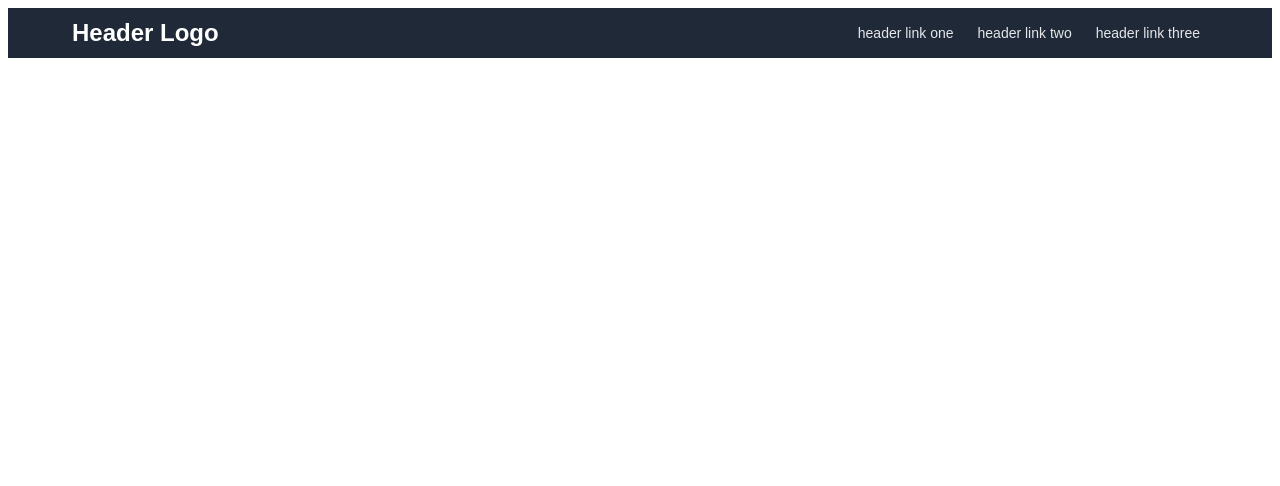
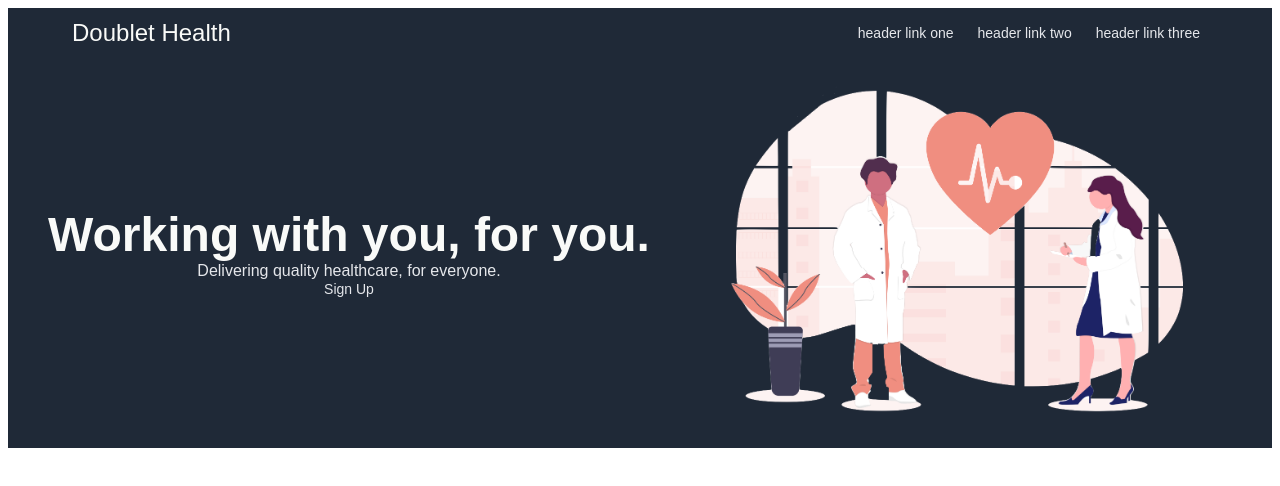
Before and after one commit to schmitzhugen/landing_page, a plain HTML site: page index.html in a window 1280 px wide. Drawn offline with Linux system fonts and the light colour scheme.

Commit message:
added basic canvas

```diff
--- a/index.html
+++ b/index.html
@@ -4,12 +4,13 @@
     <meta charset="UTF-8">
     <meta http-equiv="X-UA-Compatible" content="IE=edge">
     <meta name="viewport" content="width=device-width, initial-scale=1.0">
-    <title>Flex Header</title>
+    <title>Doublet Health</title>
     <link rel="stylesheet" href="styles.css">
   </head>
+
   <body>
-    <div class="header">
-      <div class="logo">Header Logo</div>
+    <div class="header"> <!-- this is the main section for the nav bar -->
+      <div class="logo">Doublet Health</div>
       <div class="right-links">
         <ul>
           <li><a href="#">header link one</a></li>
@@ -20,5 +21,17 @@
         </ul>
       </div>
     </div>
+
+    <div class="canvas"> <!-- this is the main section for canvas -->
+      <div class="canvas-left">
+        <div class = "title-1 heroPrimary">Working with you, for you.</div>
+        <div class = "paragraph-1 heroSecondary">Delivering quality healthcare, for everyone.</div>
+        <div class = "signup button"><a href ="./signup.html">Sign Up</a></div>
+      </div>
+      <div class = "canvas-image">
+        <img src="./images/cover-1.png">
+      </div>
+    </div>
+
   </body>
 </html>
--- a/styles.css
+++ b/styles.css
@@ -1,3 +1,43 @@
+/* styles */
+
+.heroPrimary {
+  font-family: sans-serif;
+  font-size: 48px;
+  font-weight: bolder;
+  color: #F9FAF8;
+}
+
+.heroSecondary {
+  font-family: sans-serif;
+  font-weight: 18px;
+  color: #E5E7EB;
+}
+
+.button {
+  font-family: sans-serif;
+  color: #3882F6;
+}
+
+.infoHeader {
+  font-family: sans-serif;
+  color: #1F2937;
+  font-size: 36px;
+  font-weight: bolder;
+}
+
+.quoteBack {
+  background: #E5E7EB;
+}
+
+.quoteText {
+  font-family: sans-serif;
+  font-size: 36px;
+  font-style: italic;
+  color: #1F2937;
+}
+
+/* the navigation bar header */
+
 .header  {
   font-family: sans-serif;
   background: #1F2937;
@@ -5,15 +45,12 @@
   display: flex;
   justify-content: space-between;
   align-items: center;
-
-
 }
 
 .logo {
   font-size: 24px;
-  font-weight: 900;
-  padding: 4px 64px;
-  color: white;
+  color: #F9FAF8;
+  padding: 4px 64px; /* remove padding? */
 }
 
 ul {
@@ -32,5 +69,21 @@ a {
   /* this removes the line under the links */
   text-decoration: none;
   color: #E5E7EB
+}
 
+
+/* the opening canvas */
+
+.canvas {
+  display: flex;
+  background: #1F2937;
+  justify-content: center;
+  align-items: center;
+  text-align: center;
+  gap: 32px;
 }
+
+img {
+  width: 550px;
+  height: auto;
+}
```
Also changed, not shown: images/cover-1.png (added), images/logo.png (added).
